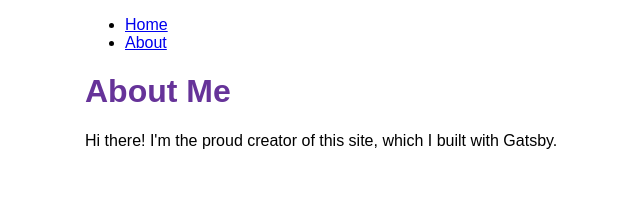
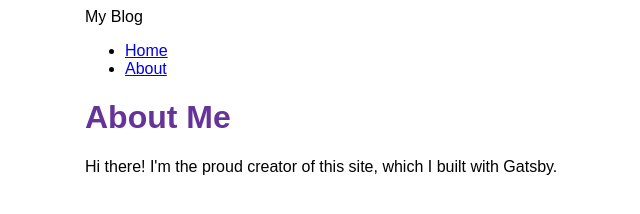
Before and after one commit to flaviosp15/my-blog, a Gatsby site: page /about in a window 1280 px wide. Shown: the whole page, without its empty margins (305-945 px from the left). Built offline with nearby package versions, Linux system fonts and the light colour scheme; Gatsby itself is replaced by a stand-in of ours.

Commit message:
feat: query site metadata title and insert into header element

```diff
--- a/src/components/layout.js
+++ b/src/components/layout.js
@@ -1,10 +1,21 @@
 import React from 'react';
-import { Link } from 'gatsby';
-import { container, heading, navLinks, navLinkItem, navLinkText } from './layout.module.css';
+import { Link, useStaticQuery, graphql } from 'gatsby';
+import { container, heading, navLinks, navLinkItem, navLinkText, siteTitle } from './layout.module.css';
 
 function Layout({ pageTitle, children }) {
+  const data = useStaticQuery(graphql`
+    query {
+      site {
+        siteMetadata {
+          title
+        }
+      }
+    }
+  `);
+
   return (
     <div className={container}>
+      <header className={siteTitle}>{data.site.siteMetadata.title}</header>
       <nav>
         <ul className={navLinks}>
           <li className={navLinkItem}>
```
